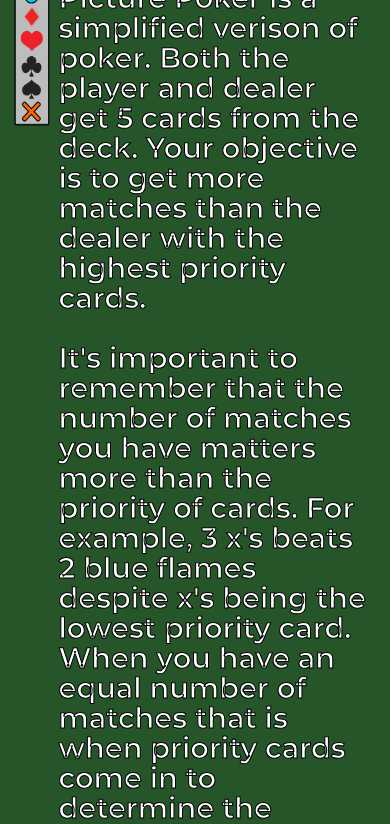
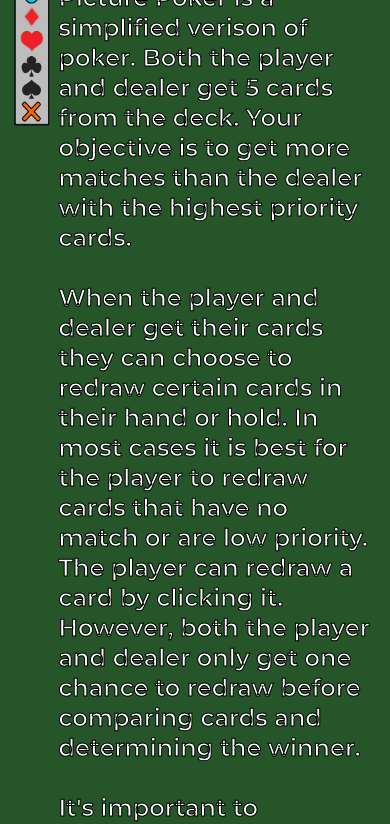
Before and after one commit to austindouglass/Picture-Poker-Site, a plain HTML site: page howtoplay.html in a window 390 px wide. Shown: the part 101-925 px from the top of the page. Drawn offline with Linux system fonts and the light colour scheme.

Commit message:
added favicon

```diff
--- a/general.css
+++ b/general.css
@@ -16,11 +16,11 @@ body {
 	background-color: #255529;
 	line-height: 30px;
 
-	background-image: url('images/cards/priority.png');
+	/* background-image: url('images/cards/priority.png');
 	background-repeat: no-repeat;
 	background-size: 13%;
 	background-position-x: 2%;
-	background-position-y: 4em;
+	background-position-y: 4em; */
 }
 
 header {
--- a/howtoplay.html
+++ b/howtoplay.html
@@ -10,10 +10,15 @@
 
     <title>Play Picture Poker</title>
     <meta name="description" content=
-    "Play Picture Poker - how to play:>
+    "Play Picture Poker - how to play:
+    Picture Poker is a simplified verison of poker. Both the player and dealer get 5
+    cards from the deck. Your objective is to get more matches than the dealer with the
+    highest priority cards.">
     <meta name="author" content="Austin Douglass">
 
     <link rel="stylesheet" href="./general.css" />
+
+    <link rel="icon" type="image/png" href="images/favicon.png" />
 
 </head>
 
@@ -22,6 +27,26 @@
       max-width: 100%;
       height: auto;
     }
+    body {
+        background-color: #255529;
+        line-height: 30px;
+
+        background-image: url('images/cards/priority.png');
+        background-repeat: no-repeat;
+        background-size: 13%;
+        background-position-x: 2%;
+        background-position-y: 4em;
+    }
+
+    @media only screen and (max-width: 800px) {
+	/* body {
+		background-image: none;
+    } */
+    .description {
+        font-size: 1.5em;
+        /* margin-left: 5%; */
+    }
+}
 </style>
 
 <body>
@@ -45,20 +70,18 @@
                 cards from the deck. Your objective is to get more matches than the dealer with the
                 highest priority cards.
                 <br></br>
+                When the player and dealer get their cards they can choose to redraw certain cards
+                in their hand or hold. In most cases it is best for the player to redraw cards that
+                have no match or are low priority. The player can redraw a card by clicking it.
+                However, both the player and dealer only get one chance to redraw before comparing
+                cards and determining the winner.
+                <br></br>
                 It's important to remember that the number of matches you
                 have matters more than the priority of cards. For example, 3 x's beats 2 blue
                 flames despite x's being the lowest priority card. When you have an equal number
                 of matches that is when priority cards come in to determine the winner. If the
                 number of matches and priority of the card is equal we check for another match
                 and repeat the process. It is possible to get a tie.
-                <br></br>
-                When the player and dealer get their cards they can choose to redraw certain cards
-                in their hand or hold. In most cases it is best for the player to redraw cards that
-                have no match or are low priority. The player can redraw a card by clicking it.
-                However, both the player and dealer only get one chance to redraw before comparing
-                cards and determining the winner.
-
-
             </p>
         </div>
     </main>
```
Also changed, not shown: about.html (+3 -1 lines), index.html (+2 -0 lines), shop.html (+2 -0 lines), images/favicon.png (added).
